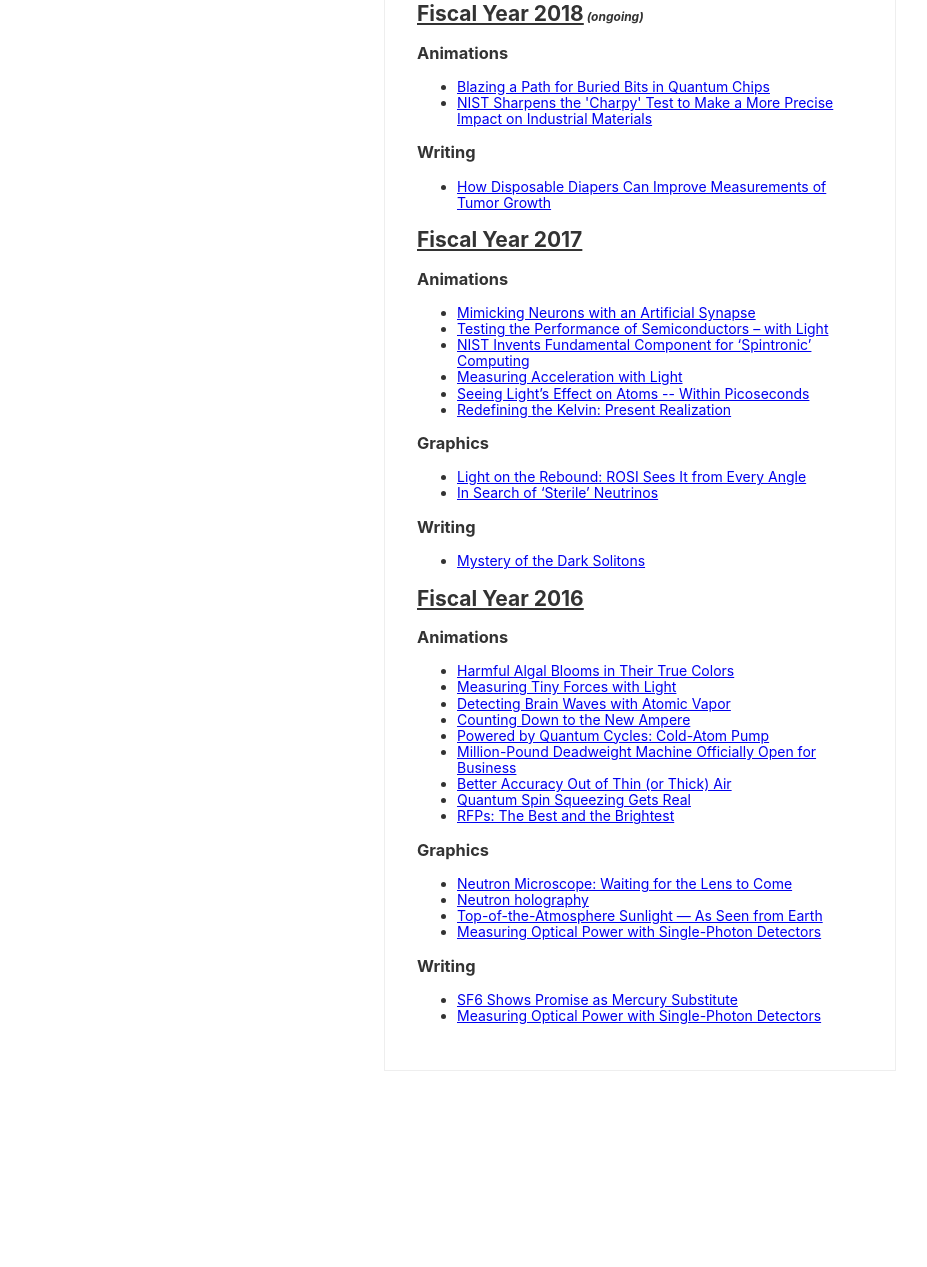
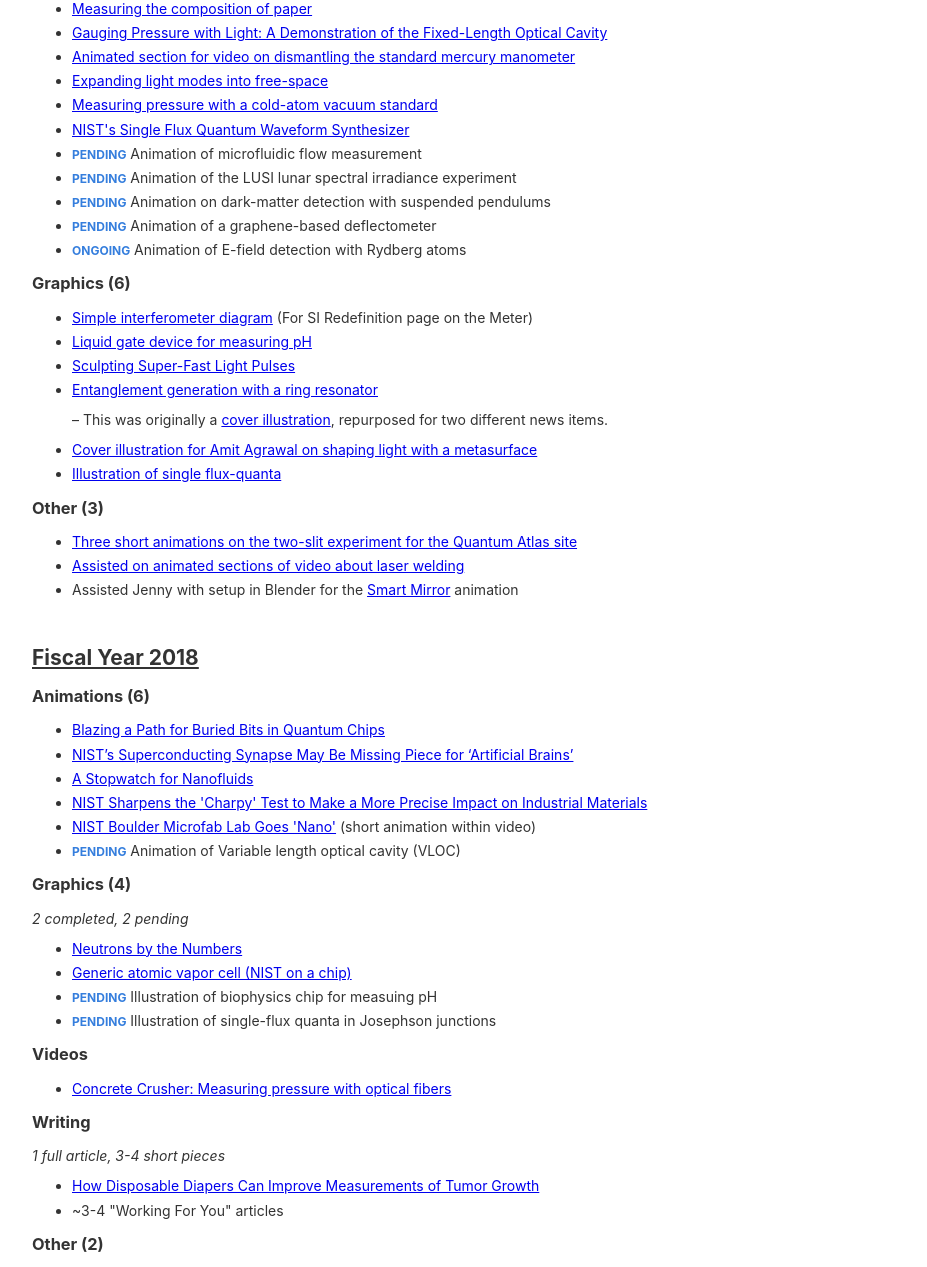
Before and after one commit to flimsyhat/accomplishments, a plain HTML site: page index.html in a window 1280 px wide. Shown: the part 261-1528 px from the top of the page, without its empty margins (0-927 px from the left). Before the commit the page ends 1364 px from the top, so only its background shows below. Drawn offline with Linux system fonts and the light colour scheme.

Commit message:
updated for 2019

```diff
--- a/index.html
+++ b/index.html
@@ -4,25 +4,85 @@
   <title>Accomplishments</title>
   <meta charset = "UTF-8" />
   <link rel="stylesheet" href="tachyons.min.css">
+  <style>
+    li {
+      margin-top: .5rem;
+    }
+  </style>
 </head>
-<body class="sans-serif w-100 mw6 center mt4 mb4 dark-gray f6">
-  <div class="pa4">
-    <h2>To see a selection of my work, please visit my <a href="http://flimsyhat.github.io/portfolio/">portfolio</a>.</h2>
-  </div>
-  <div class="ba b--light-gray pa4">
-    <h1 class="tc mt0">Accomplishments</h1>
-    <h2><span class="underline">Fiscal Year 2018</span><span class="f7 i"> (ongoing)</span></h2>
-    <h3>Animations</h3>
+<body class="sans-serif w-100 mw8 ml4 mt4 mb4 dark-gray f6">
+  <div class="">
+    <h1 class="">Accomplishments</h1>
+    <h2><span class="underline">Fiscal Year 2019</span><span class="f7 i"></span></h2>
+    <h3>Animations (14)</h3><i>9 completed, 4 pending, 1 ongoing</i>
+    <ul>
+      <li><a href="https://www.nist.gov/news-events/news/2019/06/nist-presents-first-real-world-test-new-smokestack-emissions-sensor-designs">Measuring Smokestack Emissions</a></li>
+      <li><a href="https://www.nist.gov/news-events/news/2019/06/bubbly-new-way-detect-magnetic-fields-nanometer-scale-particles">Detecting the Magnetic Fields of Nanometer-Scale Particles</a></li>
+      <li><a href="https://www.nist.gov/news-events/news/2019/04/ebits-improved-x-ray-vision-promises-astronomical-insights">The Electron Beam Ion Trap</a></li>
+      <li><a href="https://www.nist.gov/news-events/news/2019/02/after-90-years-better-way-measure-composition-paper">Measuring the composition of paper</a></li>
+      <li><a href="https://www.nist.gov/news-events/news/2019/02/floc-takes-flight-first-portable-prototype-photonic-pressure-sensor">Gauging Pressure with Light: A Demonstration of the Fixed-Length Optical Cavity</a></li>
+      <li><a href="https://www.nist.gov/news-events/news/2019/06/no-longer-under-pressure-nist-dismantles-giant-mercury-manometer">Animated section for video on dismantling the standard mercury manometer</a></li>
+      <li><a href="https://www.nist.gov/news-events/news/2018/11/new-device-widens-light-beams-400-times-broadening-possibilities-science">Expanding light modes into free-space</a></li>
+      <li><a href="https://www.nist.gov/news-events/news/2018/10/new-way-measure-nearly-nothing">Measuring pressure with a cold-atom vacuum standard</a></li>
+      <li><a href="https://www.nist.gov/news-events/news/2018/09/uncrunching-frequency-spectrum">NIST's Single Flux Quantum Waveform Synthesizer</a></li>
+      <li><b class="blue f7 ttu">pending</b> Animation of microfluidic flow measurement</li>
+      <li><b class="blue f7 ttu">pending</b> Animation of the LUSI lunar spectral irradiance experiment</li>
+      <li><b class="blue f7 ttu">pending</b> Animation on dark-matter detection with suspended pendulums</li>
+      <li><b class="blue f7 ttu">pending</b> Animation of a graphene-based deflectometer</li>
+      <li><b class="blue f7 ttu">Ongoing</b> Animation of E-field detection with Rydberg atoms</li>
+    </ul>
+    <h3>Graphics (6)</h3>
+    <ul>
+      <li><a href="https://www.nist.gov/image/interferometer-compositejpg">Simple interferometer diagram</a> (For SI Redefinition page on the Meter)</li>
+      <li><a href="https://www.nist.gov/news-events/news/2019/08/probing-origin-alzheimers-transistors">Liquid gate device for measuring pH</a></li>
+      <li><a href="https://www.nist.gov/news-events/news/2019/05/sculpting-super-fast-light-pulses-nist-nanopillars-shape-light-precisely">Sculpting Super-Fast Light Pulses</a></li>
+      <li><a href="https://www.nist.gov/news-events/news/2019/02/entangling-photons-different-colors">Entanglement generation with a ring resonator</a> <p>– This was originally a <a href="https://drive.google.com/open?id=1UMG3nYbYuL_ITVHhYkKIsLiygFSJh3tE">cover illustration</a>, repurposed for two different news items.<p></li>
+      <li><a href="https://drive.google.com/drive/u/0/folders/1gWg0gxqnN_jvmJEas97v8JuVnI1OSLA2">Cover illustration for Amit Agrawal on shaping light with a metasurface</a></li>
+      <li><a href="https://drive.google.com/file/d/1whN2motiI42y0eQff_j0ufs0b1WqhZpv/view?usp=sharing">Illustration of single flux-quanta</a></li>
+    </ul>
+    <h3>Other<span> (3)</span></h3>
+      <ul>
+        <li><a href="https://jqicomm.umd.edu/entry/Superposition">Three short animations on the two-slit experiment for the Quantum Atlas site</a></li>
+        <li><a href="https://www.nist.gov/news-events/news/2019/04/nist-research-sparks-new-insights-laser-welding">Assisted on animated sections of video about laser welding</a></li>
+        <li>Assisted Jenny with setup in Blender for the <a href="https://www.nist.gov/news-events/news-updates/search?combine=&field_campus_tid=All&tid=5651&page=1">Smart Mirror</a> animation</li>
+      </ul>
+    <br>
+    <h2><span class="underline">Fiscal Year 2018</span></h2>
+    <h3>Animations (6)</h3>
     <ul>
       <li><a href="https://www.nist.gov/news-events/news/2018/04/blazing-path-buried-bits-quantum-chips">Blazing a Path for Buried Bits in Quantum Chips</a></li>
+      <li><a href="https://www.nist.gov/news-events/news/2018/01/nists-superconducting-synapse-may-be-missing-piece-artificial-brains">NIST’s Superconducting Synapse May Be Missing Piece for ‘Artificial Brains’</a></li>
+      <li><a href="https://www.nist.gov/news-events/news/2018/01/stopwatch-nanofluids-nist-files-provisional-patent-measuring-nanoliter-flow">A Stopwatch for Nanofluids</a></li>
       <li><a href="https://www.nist.gov/news-events/news/2018/02/nist-sharpens-charpy-test-make-more-precise-impact-industrial-materials">NIST Sharpens the 'Charpy' Test to Make a More Precise Impact on Industrial Materials</a></li>
+      <li><a href="https://www.nist.gov/news-events/news/2017/09/nist-boulder-microfab-lab-goes-nano">NIST Boulder Microfab Lab Goes 'Nano'</a> (short animation within video)</li>
+      <li><b class="blue f7 ttu">pending</b> Animation of Variable length optical cavity (VLOC)</li>
+    </ul>
+    <h3>Graphics (4)</h3>
+    <i>2 completed, 2 pending</i>
+    <ul>
+      <li><a href="https://www.nist.gov/news-events/news/2018/05/neutrons-numbers">Neutrons by the Numbers</a></li>
+      <li><a href="https://www.nist.gov/pml/nist-chip-atomic-vapor">Generic atomic vapor cell (NIST on a chip)</a></li>
+      <li><b class="blue f7 ttu">pending</b> Illustration of biophysics chip for measuing pH</li>
+      <li><b class="blue f7 ttu">pending</b> Illustration of single-flux quanta in Josephson junctions</li>
+    </ul>
+    <h3>Videos</h3>
+    <ul>
+      <li><a href="https://www.nist.gov/video/concrete-crusher-measuring-pressure-optical-fibers">Concrete Crusher: Measuring pressure with optical fibers</a></li>
     </ul>
     <h3>Writing</h3>
+    <i>1 full article, 3-4 short pieces</i>
     <ul>
       <li><a href="https://www.nist.gov/news-events/news/2017/11/how-disposable-diapers-can-improve-measurements-tumor-growth">How Disposable Diapers Can Improve Measurements of Tumor Growth</a></li>
+      <li>~3-4 "Working For You" articles</li>
     </ul>
+    <h3>Other (2)</h3>
+    <ul>
+      <li>Assisting with video/photo shoots, editing photos</li>
+      <li>Working on "Quantum Atlas" project (animation, illustration, web development)</li>
+    </ul>
+    <br>
     <h2 class="underline">Fiscal Year 2017</h2>
-    <h3>Animations</h3>
+    <h3>Animations (6)</h3>
     <ul>
       <li><a href="https://www.nist.gov/video/mimicking-neurons-artificial-synapse">Mimicking Neurons with an Artificial Synapse</a></li>
       <li><a href="https://www.nist.gov/news-events/news/2017/03/testing-performance-semiconductors-light">Testing the Performance of Semiconductors – with Light</a></li>
@@ -31,17 +91,18 @@
       <li><a href="https://www.nist.gov/news-events/news/2016/11/seeing-lights-effect-atoms-within-picoseconds">Seeing Light’s Effect on Atoms -- Within Picoseconds</a></li>
       <li><a href="https://www.nist.gov/pml/redefining-kelvin-present-realization">Redefining the Kelvin: Present Realization</a></li>
     </ul>
-    <h3>Graphics</h3>
+    <h3>Graphics (2)</h3>
     <ul>
       <li><a href="https://www.nist.gov/news-events/news/2017/02/light-rebound-rosi-sees-it-every-angle">Light on the Rebound: ROSI Sees It from Every Angle</a></li>
       <li><a href="https://www.nist.gov/news-events/news/2016/12/search-sterile-neutrinos">In Search of ‘Sterile’ Neutrinos</a></li>
     </ul>
-    <h3>Writing</h3>
+    <h3>Writing (1)</h3>
     <ul>
       <li><a href="https://www.nist.gov/news-events/news/2017/02/mystery-dark-solitons">Mystery of the Dark Solitons</a></li>
     </ul>
+    <br>
     <h2 class="underline">Fiscal Year 2016</h2>
-    <h3>Animations</h3>
+    <h3>Animations (9)</h3>
     <ul>
       <li><a href="https://www.nist.gov/news-events/news/2016/08/harmful-algal-blooms-their-true-colors">Harmful Algal Blooms in Their True Colors </a></li>
       <li><a href="https://www.nist.gov/news-events/news/2016/08/measuring-tiny-forces-light">Measuring Tiny Forces with Light</a></li>
@@ -53,14 +114,14 @@
       <li><a href="https://www.nist.gov/news-events/news/2016/02/quantum-spin-squeezing-gets-real">Quantum Spin Squeezing Gets Real</a></li>
       <li><a href="https://www.nist.gov/news-events/news/2015/11/rfps-best-and-brightest">RFPs: The Best and the Brightest</a></li>
     </ul>
-    <h3>Graphics</h3>
+    <h3>Graphics (4)</h3>
     <ul>
       <li><a href="https://www.nist.gov/news-events/news/2016/03/neutron-microscope-waiting-lens-come">Neutron Microscope: Waiting for the Lens to Come</a></li>
       <li><a href="http://imagebank.osa.org/getExport.xqy?img=dTcqLm9lLTI0LTIwLTIyNTI4LWcwMDE=&xtype=pdf&article=oe-24-20-22528-g001">Neutron holography</a></li>
       <li><a href="https://www.nist.gov/news-events/news/2015/10/top-atmosphere-sunlight-%E2%80%94-seen-earth">Top-of-the-Atmosphere Sunlight — As Seen from Earth</a></li>
       <li><a href="https://www.nist.gov/news-events/news/2015/10/measuring-optical-power-single-photon-detectors">Measuring Optical Power with Single-Photon Detectors</a></li>
     </ul>
-    <h3>Writing</h3>
+    <h3>Writing (2)</h3>
     <ul>
       <li><a href="https://www.nist.gov/news-events/news/2016/05/sf6-shows-promise-mercury-substitute">SF6 Shows Promise as Mercury Substitute</a></li>
       <li><a href="https://www.nist.gov/news-events/news/2015/10/measuring-optical-power-single-photon-detectors">Measuring Optical Power with Single-Photon Detectors</a></li>
```
